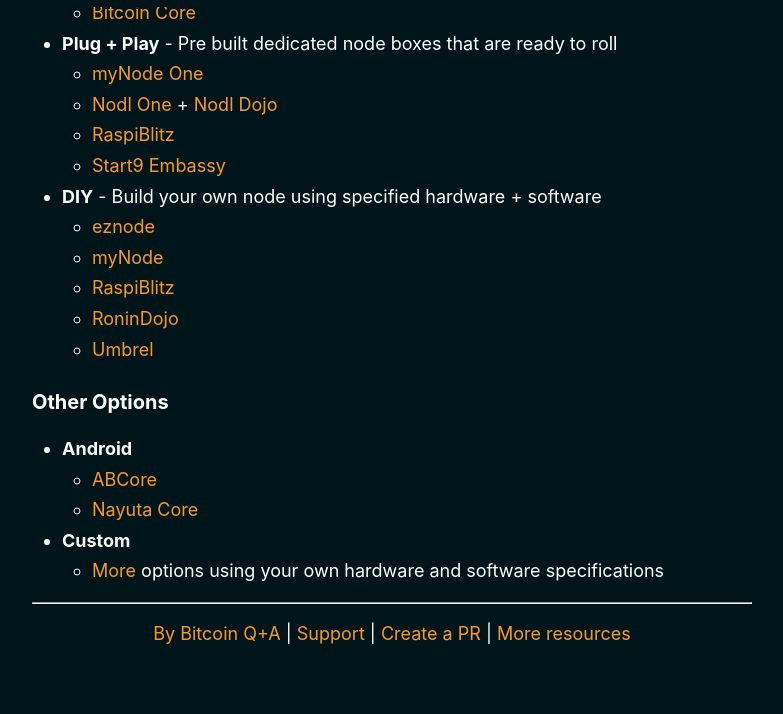
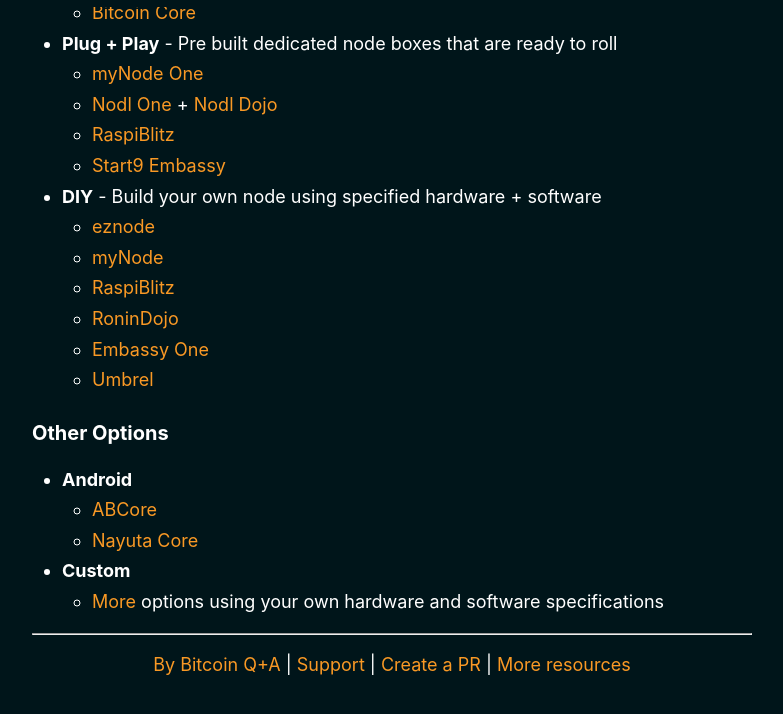
Before and after one commit to BitcoinQnA/node-guide, a Jekyll site: the page built from _pages/index.md, in a window 1280 px wide and 900 px high, scrolled down 1843 px. Shown: the top 714 px of the window, without its empty margins (248-1031 px from the left). Built offline with Jekyll 4.4.1, drawn with Linux system fonts in a browser that asks for light colours.

Commit message:
Update index.md
Just realized the DIY option was missing for Start9's Embassy One

```diff
--- a/_pages/index.md
+++ b/_pages/index.md
@@ -66,6 +66,7 @@
     - [myNode](https://mynodebtc.com/products/community_edition)
     - [RaspiBlitz](https://github.com/rootzoll/raspiblitz)
     - [RoninDojo](https://wiki.ronindojo.io/)
+    - [Embassy One](https://start9.com/latest/diy)
     - [Umbrel](https://getumbrel.com/#start)
 
 ### Other Options
```
